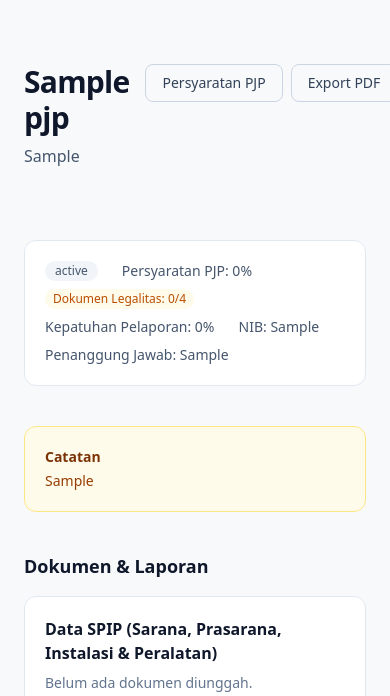
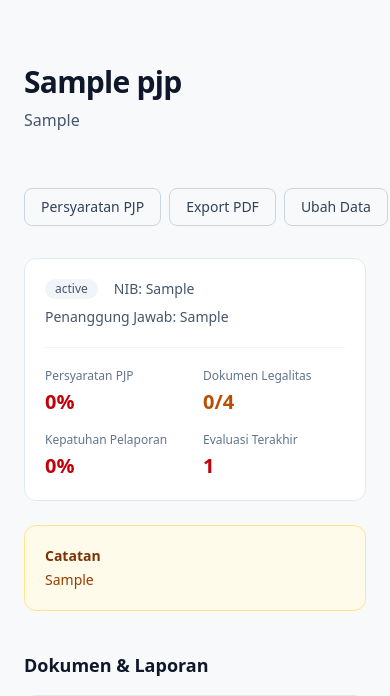
Before and after one commit to muhammadseptiadi079/pemantauan-pengelolaan-pjp, a Laravel app: page /pjp/1 in a window 390 px wide; the page is wider, and only the part inside the window is pictured. Shown: the part 65-761 px from the top of that part. Run offline with Laravel 12, Linux system fonts and the light colour scheme; data comes from the database, SQL or seed files in the repository; tables that the repository leaves empty hold one stand-in row (values such as "Sample post"); style sheets or scripts are compiled from the project's sources; some libraries are stand-ins or nearby versions; some web fonts are replaced.

Commit message:
Rapikan kartu profil PJP + perbaiki grafik achievement yang rusak
UI/UX:
- Halaman Detail PJP: info bar yang tadinya campur-campur badge dan
  teks polos (berantakan setelah beberapa penambahan fitur terakhir)
  dirapikan jadi kartu profil dengan grid 4 statistik (Persyaratan PJP,
  Dokumen Legalitas, Kepatuhan Pelaporan, Evaluasi Terakhir) yang
  konsisten warnanya, plus tombol "Lanjutkan ke Tahap..." jadi CTA
  penuh lebar yang lebih menonjol alih-alih tombol kecil terselip.
- Perbaiki bug tata letak mobile: baris label+bar+nilai di
  AchievementBarChart dan rincian kategori checklist SMKP collapse
  jadi lebar 0 (bar tidak kelihatan sama sekali) di layar <400px
  karena kolom label & nilai lebar tetap sudah menghabiskan ruang.
  Sekarang barisnya menumpuk (label+nilai di atas, bar penuh lebar di
  bawah) khusus di mobile.

Bug (ditemukan saat audit visual, bukan dari tsc/lint):
- TahapanController::pjpsForTahapan tidak pernah men-select kolom
  `tahapan`, padahal Pjp::achievement() (dipakai grafik achievement +
  widget Beranda) butuh kolom itu untuk menentukan skor mana yang
  dipakai. Akibatnya grafik achievement di ketiga halaman Tahap selalu
  menampilkan "belum ada data" untuk semua PJP, walau skornya
  sebenarnya ada — sekarang sudah diperbaiki.

Co-Authored-By: Claude Sonnet 5 <noreply@anthropic.com>
Claude-Session: https://claude.ai/code/session_01Syg2ez9LfJ87Y3AYRZcDHP

```diff
--- a/app/Http/Controllers/TahapanController.php
+++ b/app/Http/Controllers/TahapanController.php
@@ -51,7 +51,7 @@ class TahapanController extends Controller
         return Pjp::where('tahapan', $tahapan)
             ->filter($request->query('search'), $request->query('status'))
             ->latest()
-            ->get(['id', 'nama_perusahaan', 'status']);
+            ->get(['id', 'nama_perusahaan', 'status', 'tahapan']);
     }
 
     private function filtersFromRequest(Request $request): array
--- a/resources/js/Components/AchievementBarChart.tsx
+++ b/resources/js/Components/AchievementBarChart.tsx
@@ -62,17 +62,22 @@ export default function AchievementBarChart({
                             <Link
                                 key={item.id}
                                 href={`/pjp/${item.id}`}
-                                className="flex items-center gap-3 rounded-lg px-2 py-1.5 hover:bg-slate-50"
+                                className="flex flex-col gap-1.5 rounded-lg px-2 py-2 hover:bg-slate-50 sm:flex-row sm:items-center sm:gap-3 sm:py-1.5"
                                 title={
                                     item.value !== null
                                         ? `${item.label}: ${item.value}%`
                                         : `${item.label}: ${noDataLabel}`
                                 }
                             >
-                                <span className="w-48 shrink-0 truncate text-sm text-slate-700">
-                                    {item.label}
-                                </span>
-                                <span className="h-2.5 flex-1 overflow-hidden rounded-full bg-slate-100">
+                                <div className="flex items-center justify-between gap-2 sm:w-48 sm:shrink-0 sm:justify-start">
+                                    <span className="truncate text-sm text-slate-700">
+                                        {item.label}
+                                    </span>
+                                    <span className="shrink-0 text-xs font-medium text-slate-600 sm:hidden">
+                                        {item.value !== null ? `${item.value}%` : noDataLabel}
+                                    </span>
+                                </div>
+                                <span className="h-2.5 w-full overflow-hidden rounded-full bg-slate-100 sm:flex-1">
                                     {item.value !== null && (
                                         <span
                                             className="block h-full rounded-r-full transition-[width] duration-700 ease-out"
@@ -83,7 +88,7 @@ export default function AchievementBarChart({
                                         />
                                     )}
                                 </span>
-                                <span className="w-28 shrink-0 text-right text-xs font-medium text-slate-600">
+                                <span className="hidden shrink-0 text-right text-xs font-medium text-slate-600 sm:block sm:w-28">
                                     {item.value !== null ? `${item.value}%` : noDataLabel}
                                 </span>
                             </Link>
--- a/resources/js/Pages/Pjp/ChecklistSmkp.tsx
+++ b/resources/js/Pages/Pjp/ChecklistSmkp.tsx
@@ -151,14 +151,24 @@ export default function ChecklistSmkp({
                     </h3>
                     <div className="space-y-2">
                         {categoryBreakdown.map((category) => (
-                            <div key={category.kode} className="flex items-center gap-3">
-                                <span className="w-8 shrink-0 text-xs font-semibold text-slate-500">
-                                    {category.kode}
-                                </span>
-                                <span className="w-64 shrink-0 truncate text-sm text-slate-700">
-                                    {category.nama}
-                                </span>
-                                <span className="h-2 flex-1 overflow-hidden rounded-full bg-slate-100">
+                            <div
+                                key={category.kode}
+                                className="flex flex-col gap-1.5 sm:flex-row sm:items-center sm:gap-3"
+                            >
+                                <div className="flex items-center justify-between gap-2 sm:w-72 sm:shrink-0 sm:justify-start">
+                                    <span className="flex min-w-0 items-center gap-2">
+                                        <span className="shrink-0 text-xs font-semibold text-slate-500">
+                                            {category.kode}
+                                        </span>
+                                        <span className="truncate text-sm text-slate-700">
+                                            {category.nama}
+                                        </span>
+                                    </span>
+                                    <span className="shrink-0 text-xs font-medium text-slate-600 sm:hidden">
+                                        {category.persentase}%
+                                    </span>
+                                </div>
+                                <span className="h-2 w-full overflow-hidden rounded-full bg-slate-100 sm:flex-1">
                                     <span
                                         className="block h-full rounded-r-full"
                                         style={{
@@ -167,7 +177,7 @@ export default function ChecklistSmkp({
                                         }}
                                     />
                                 </span>
-                                <span className="w-16 shrink-0 text-right text-xs font-medium text-slate-600">
+                                <span className="hidden shrink-0 text-right text-xs font-medium text-slate-600 sm:block sm:w-16">
                                     {category.persentase}%
                                 </span>
                             </div>
--- a/resources/js/Pages/Pjp/Show.tsx
+++ b/resources/js/Pages/Pjp/Show.tsx
@@ -15,6 +15,13 @@ import {
     TAHAPAN_OPTIONS,
     JENIS_LAPORAN_OPTIONS,
 } from '@/types';
+
+function scoreColor(value: number): string {
+    if (value >= 80) return 'text-green-700';
+    if (value >= 60) return 'text-blue-700';
+    if (value >= 40) return 'text-amber-700';
+    return 'text-red-700';
+}
 
 export default function Show({
     pjp,
@@ -50,16 +57,18 @@ export default function Show({
         setConfirmDelete(false);
     };
 
+    const latestEvaluasi = evaluasis[0] ?? null;
+
     return (
         <AppLayout>
             <Head title={pjp.nama_perusahaan} />
             <div className="mx-auto max-w-3xl px-6 py-16">
-                <div className="mb-8 flex items-start justify-between gap-4">
+                <div className="mb-8 flex flex-wrap items-start justify-between gap-4">
                     <PageHeader
                         title={pjp.nama_perusahaan}
                         description={TAHAPAN_OPTIONS[pjp.tahapan] ?? pjp.tahapan}
                     />
-                    <div className="flex shrink-0 gap-2">
+                    <div className="flex shrink-0 flex-wrap justify-end gap-2">
                         <Link
                             href={`/pjp/${pjp.id}/checklist-smkp`}
                             className="rounded-lg border border-slate-300 px-4 py-2 text-sm font-medium text-slate-700 hover:bg-slate-50"
@@ -90,42 +99,69 @@ export default function Show({
                     </div>
                 </div>
 
-                <div className="mb-10 flex flex-wrap items-center gap-x-6 gap-y-2 rounded-xl border border-slate-200 bg-white p-5 text-sm">
+                <div className="mb-6 rounded-xl border border-slate-200 bg-white p-5">
+                    <div className="flex flex-wrap items-center gap-x-4 gap-y-2 text-sm">
                         <StatusBadge status={pjp.status} />
-                    <span className="text-slate-600">
-                        Persyaratan PJP: {smkpScore.persentase}%
-                    </span>
-                    <span
-                        className={`rounded-full px-2 py-0.5 text-xs font-medium ${
-                            legalitasStatus.lengkap === legalitasStatus.total
-                                ? 'bg-green-50 text-green-700'
-                                : 'bg-amber-50 text-amber-700'
-                        }`}
-                    >
-                        Dokumen Legalitas: {legalitasStatus.lengkap}/{legalitasStatus.total}
-                    </span>
-                    <span className="text-slate-600">
-                        Kepatuhan Pelaporan:{' '}
-                        {pelaporanScore !== null ? `${pelaporanScore}%` : 'Belum ada laporan'}
-                    </span>
-                    {pjp.nib && (
-                        <span className="text-slate-600">NIB: {pjp.nib}</span>
-                    )}
+                        {pjp.nib && <span className="text-slate-600">NIB: {pjp.nib}</span>}
                         {pjp.penanggung_jawab && (
                             <span className="text-slate-600">
                                 Penanggung Jawab: {pjp.penanggung_jawab}
                             </span>
                         )}
+                    </div>
+
+                    <div className="mt-5 grid grid-cols-2 gap-4 border-t border-slate-100 pt-5 sm:grid-cols-4">
+                        <div>
+                            <p className="text-xs text-slate-500">Persyaratan PJP</p>
+                            <p className={`mt-1 text-xl font-bold ${scoreColor(smkpScore.persentase)}`}>
+                                {smkpScore.persentase}%
+                            </p>
+                        </div>
+                        <div>
+                            <p className="text-xs text-slate-500">Dokumen Legalitas</p>
+                            <p
+                                className={`mt-1 text-xl font-bold ${
+                                    legalitasStatus.lengkap === legalitasStatus.total
+                                        ? 'text-green-700'
+                                        : 'text-amber-700'
+                                }`}
+                            >
+                                {legalitasStatus.lengkap}/{legalitasStatus.total}
+                            </p>
+                        </div>
+                        <div>
+                            <p className="text-xs text-slate-500">Kepatuhan Pelaporan</p>
+                            <p
+                                className={`mt-1 text-xl font-bold ${
+                                    pelaporanScore !== null ? scoreColor(pelaporanScore) : 'text-slate-300'
+                                }`}
+                            >
+                                {pelaporanScore !== null ? `${pelaporanScore}%` : '—'}
+                            </p>
+                        </div>
+                        <div>
+                            <p className="text-xs text-slate-500">Evaluasi Terakhir</p>
+                            <p
+                                className={`mt-1 text-xl font-bold ${
+                                    latestEvaluasi ? scoreColor(latestEvaluasi.skor_rata_rata) : 'text-slate-300'
+                                }`}
+                            >
+                                {latestEvaluasi ? latestEvaluasi.skor_rata_rata : '—'}
+                            </p>
+                        </div>
+                    </div>
+                </div>
+
                 {nextTahapan && (
                     <button
                         type="button"
                         onClick={() => setConfirmAdvance(true)}
-                            className="ml-auto rounded-lg bg-blue-600 px-3 py-1.5 text-xs font-medium text-white hover:bg-blue-700"
+                        className="mb-6 flex w-full items-center justify-center gap-2 rounded-xl bg-gradient-to-r from-blue-600 to-blue-700 px-5 py-3 text-sm font-semibold text-white shadow-sm transition-shadow hover:shadow-md"
                     >
-                            Lanjutkan ke {TAHAPAN_OPTIONS[nextTahapan] ?? nextTahapan} &rarr;
+                        Lanjutkan ke {TAHAPAN_OPTIONS[nextTahapan] ?? nextTahapan}
+                        <span aria-hidden="true">&rarr;</span>
                     </button>
                 )}
-                </div>
 
                 {pjp.catatan && (
                     <div className="mb-10 rounded-xl border border-amber-200 bg-amber-50 p-5">
```
Also changed, not shown: CLAUDE.md (+3 -1 lines). Lines whose indentation alone changed are shown as unchanged.
